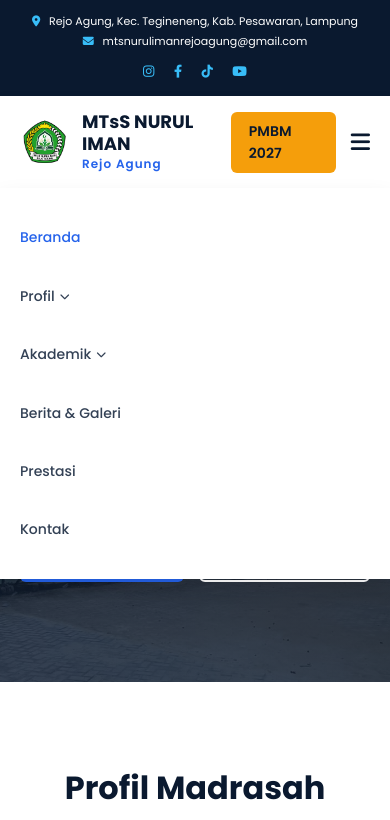
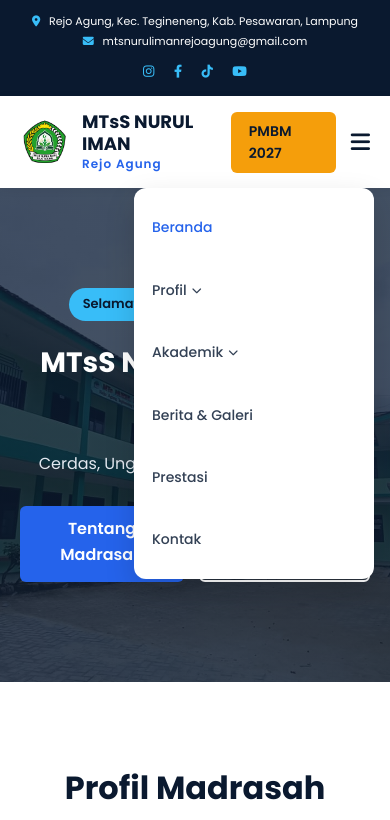
Before and after one commit to mtsnurulimanrejoagung-stack/websiteni2026, a plain HTML site: page index.html in a window 390 px wide. Both pictures are taken after a click on the button "Toggle Menu". Shown: the top 820 px of the page. Drawn offline with Linux system fonts and the light colour scheme; no server answers.

Commit message:
Update index.html

```diff
--- a/index.html
+++ b/index.html
@@ -10,6 +10,37 @@
     <link rel="stylesheet" href="https://cdnjs.cloudflare.com/ajax/libs/font-awesome/6.4.0/css/all.min.css">
     <!-- Main Stylesheet -->
     <link rel="stylesheet" href="style.css">
+    <style>
+        /* Perbaikan menu HP (garis 3) agar ramping di pojok kanan atas & tidak menutupi layar tanpa ubah desain asli */
+        @media (max-width: 992px) {
+            .navbar {
+                position: absolute !important;
+                top: 100% !important;
+                right: 16px !important;
+                left: auto !important;
+                width: 240px !important;
+                max-height: 75vh !important;
+                overflow-y: auto !important;
+                border-radius: 12px !important;
+                box-shadow: 0 12px 30px rgba(0, 0, 0, 0.15) !important;
+                padding: 8px 0 !important;
+            }
+
+            .navbar .main-menu > li > a {
+                padding: 10px 18px !important;
+                font-size: 14px !important;
+            }
+
+            .navbar .dropdown-menu {
+                padding: 4px 0 !important;
+            }
+
+            .navbar .dropdown-menu li a {
+                padding: 7px 26px !important;
+                font-size: 13px !important;
+            }
+        }
+    </style>
 </head>
 <body>
 
@@ -341,7 +372,7 @@
         <div class="container">
             <div class="section-title">
                 <h2>Prestasi Madrasah</h2>
-                <p>Capaian dan penghargaan membanggakan siswa-siswi dan Dewan Guru MTsS Nurul Iman Rejo Agung</p>
+                <p>Capaian dan penghargaan membanggakan siswa-siswi MTsS Nurul Iman Rejo Agung</p>
             </div>
             <div class="grid-3" id="prestasi-container">
                 <div class="empty-state">
```
